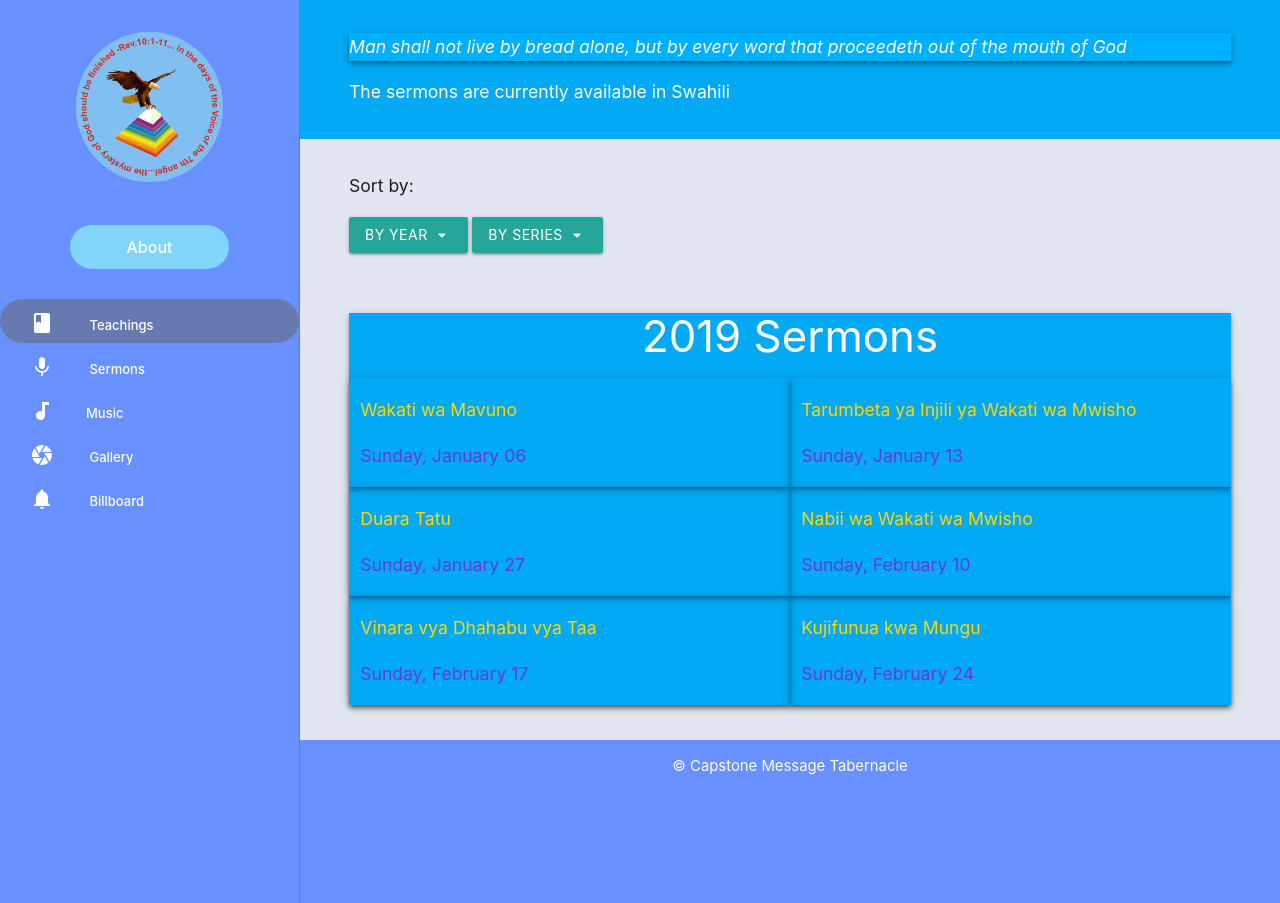
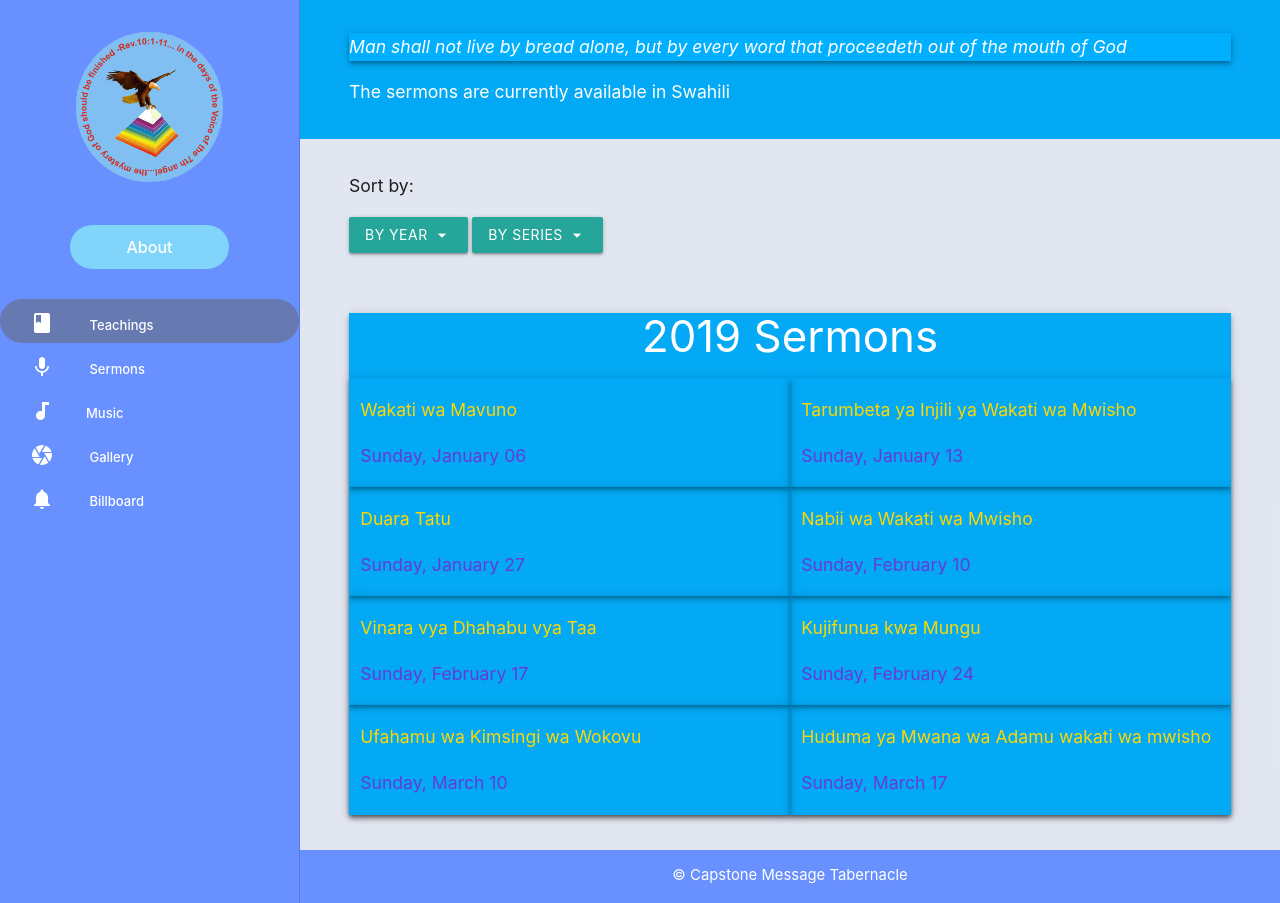
Before and after one commit to njorogetimk/matCSS, a Jekyll site: the page built from sermons/2019/index.html, in a window 1280 px wide. Built offline with Jekyll 4.4.1, drawn with Linux system fonts in a browser that asks for light colours.

Commit message:
Add 19-0310 and 19-0317 Sermons

```diff
--- a/index.html
+++ b/index.html
@@ -73,13 +73,13 @@ title : Capstone Message Tabernacle
     <h4 class="center"><a href="{{ site.baseurl }}/sermons/2019/index.html">Sermons</a></h4>
     <div class="row">
       <div class="col s12 m6 z-depth-2">
-        <h5 class="center"><a href="{{ site.baseurl }}/sermons/2019/sunday/19-02-10_nabii_wa_wakati_wa_mwisho.html">Nabii wa Wakati wa Mwisho (Swahili)</a></h5>
-        <p class="center">February 02, 2019</p>
+        <h5 class="center"><a href="{{ site.baseurl }}/sermons/2019/sunday/19-03-17_huduma_ya_mwana_wa_adamu_wakati_wa_mwisho.html">Huduma ya Mwana wa Adamu Wakati wa Mwisho</a></h5>
+        <p class="center">March 17, 2019</p>
       </div>
       <div class="col s12 m6 z-depth-2">
         <h5 class="center"><a href="{{ site.baseurl }}/sermons/series/golden_nuggets.html">Vito vya Bibilia</a></h5>
         <p class="small center">(Golden Nuggets)</p>
-        <p class="center"><a href="{{ site.baseurl }}/sermons/2019/thursday/goldenNuggets/19-01-01_ahab_naboth_eliya.html">39. Ahab, Nabothi na Eliya</a></p>
+        <p class="center"><a href="{{ site.baseurl }}/sermons/2019/thursday/goldenNuggets/19-01-05_elisha_aponya_maji.html">43. Elisha Aponya Maji</a></p>
       </div>
     </div>
   </div>
--- /dev/null
+++ b/sermons/2019/sunday/19-03-10_ufahamu_wa_kimsingi_wa_wokovu.html
@@ -0,0 +1,7 @@
+---
+layout : sermons_sunday
+title : Ufahamu wa Kimsingi wa Wokovu | 2019
+heading : Ufahamu wa Kimsingi wa Wokovu
+date : Sunday, March 10
+---
+<iframe src="https://drive.google.com/file/d/1MA_7R4S7h6m9tl4J2RC0omZ5Im80qguM/preview" width="600" height="100"></iframe>
--- /dev/null
+++ b/sermons/2019/sunday/19-03-17_huduma_ya_mwana_wa_adamu_wakati_wa_mwisho.html
@@ -0,0 +1,7 @@
+---
+layout : sermons_sunday
+title : Huduma ya Mwana wa Adamu wakati wa mwisho | 2019
+heading : Huduma ya Mwana wa Adamu wakati wa mwisho
+date : Sunday, March 17
+---
+<iframe src="https://drive.google.com/file/d/15ecFfwcS54bnwwvkedG1o4fR1DshCFCH/preview" width="600" height="100"></iframe>
```
